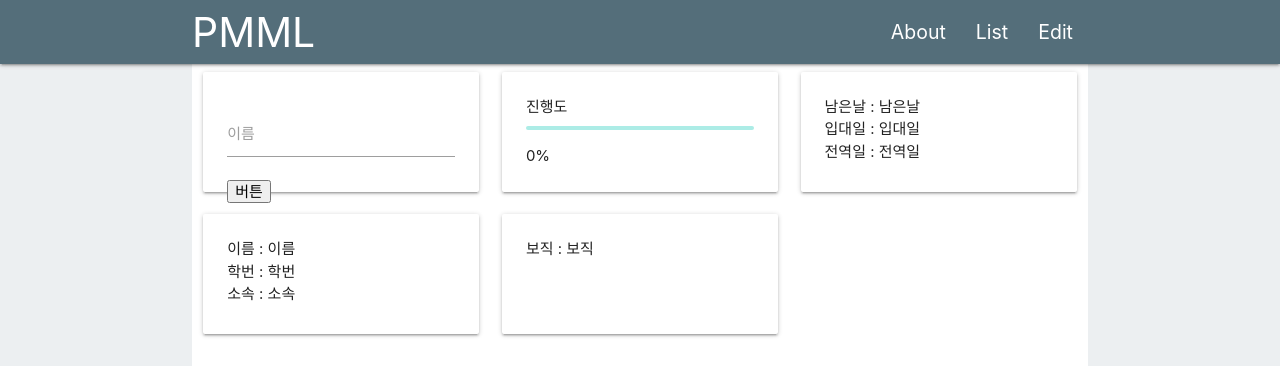
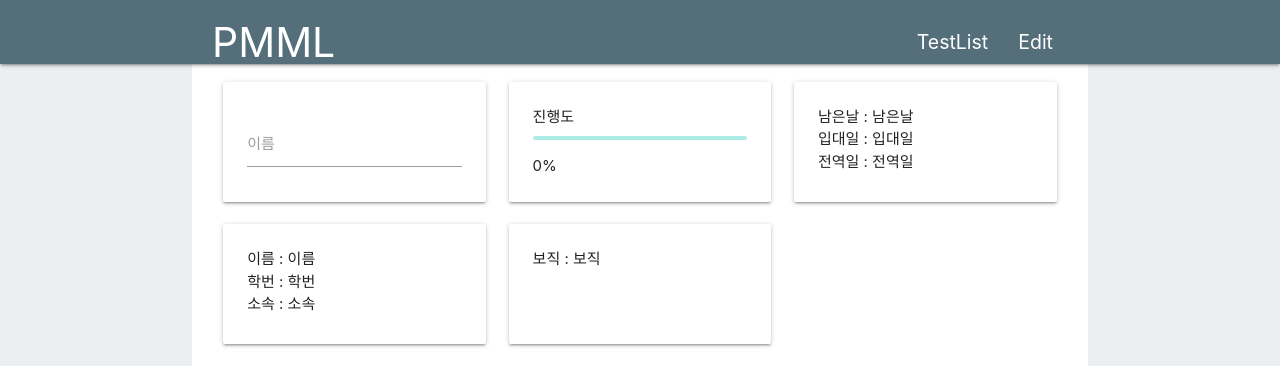
Before and after one commit to MoonJuhan/pmml, a PHP site: page / in a window 1280 px wide. Shown: the top 366 px of the page. Run offline with PHP 8.4, Linux system fonts and the light colour scheme; some libraries are stand-ins or nearby versions.

Commit message:
Vue-Router 삭제

```diff
--- a/JS/finder.js
+++ b/JS/finder.js
@@ -1,66 +1,6 @@
 var GSScurl = "https://spreadsheets.google.com/feeds/cells/14pDCMfhYCyTRfsl_RaWa-_viDwsNpGyLSRhHFMH3R1s/1/public/basic?alt=json-in-script&min-row=1&min-col=1&callback=?";
 var entry;
 var member_list = new Array();
-
-// Router Test
-var Header = {
-	template : '<header class="no-padding">\
-        <div class="navbar-fixed">\
-            <nav class="navfeature #37474f blue-grey darken-1">\
-                <div class="container nav-wrapper">\
-                    <a href="#" class="waves-effect waves-light brand-logo">\
-                  <span class="navmenu">PMML</span>\
-                  </a>\
-                    <ul id="nav" class="hide-on-med-and-down right">\
-                        <li><a class="navmenu" href="list.html">About</router-link></li>\
-                        <li><router-link class="navmenu" to="/list">List</router-link></li>\
-                        <li><a class="navmenu" href="https://docs.google.com/spreadsheets/d/14pDCMfhYCyTRfsl_RaWa-_viDwsNpGyLSRhHFMH3R1s/edit?usp=sharing">Edit</a>\</li>\
-                    </ul>\
-                </div>\
-            </nav>\
-        </div>\
-    </header>'
-};
-
-var Footer = {
-	template : '<footer class="page-footer #bdbdbd grey lighten-1">\
-        <div class="footer-copyright">\
-            <div class="container">\
-                © 2014 Copyright Text\
-                <a class="grey-text text-lighten-4 right" href="#!">More Links</a>\
-            </div>\
-        </div>\
-    </footer>'
-};
-
-var routes = [
-	{
-		path: '/',
-		components: {
-			header : Header,
-			footer : Footer
-		}
-	},
-	{
-		path: '/about',
-		components: {
-			header : Header,
-			footer : Footer
-		}
-	},
-	{
-		path: '/list',
-		components: {
-			header : Header,
-			footer : Footer
-		}
-	}
-];
-
-
-var router = new VueRouter({
-	routes
-});
 
 // Autocomplete Test
 var testob = new Object();
@@ -113,7 +53,6 @@ $.getJSON(GSScurl, function(data) {
 
 var app = new Vue({
     el: '#app',
-	router: router,
     data: {
         name: '이름',
         stuID: '학번',
@@ -163,10 +102,7 @@ var app = new Vue({
 
                 }
             }
-        },
-		clickbtn: function(){
-			alert("버튼 클릭!");
-		}
+        }
     }
 });
 
--- a/Stylesheets/testStyleSheet.css
+++ b/Stylesheets/testStyleSheet.css
@@ -10,3 +10,7 @@
 .navmenu {
 	font-size:1.3em;
 }
+
+.container {
+	padding: 10px 20px 10px 20px;
+}
--- a/index.html
+++ b/index.html
@@ -29,7 +29,28 @@
 <body class="#eceff1 blue-grey lighten-5">
     <div id="app">
 
-        <router-view name="header"></router-view>
+        <header class="no-padding">
+            <div class="navbar-fixed">
+                <nav class="navfeature #37474f blue-grey darken-1">
+                    <div class="container nav-wrapper">
+                        <a href="#" class="waves-effect waves-light brand-logo">
+                            <span class="navmenu">PMML</span>
+                        </a>
+                        <ul id="nav" class="hide-on-med-and-down right">
+                            <li>
+                                <a class="navmenu" href="list.html">TestList</a>
+                            </li>
+                            <li>
+                                <router-link class="navmenu" to="/list">VueRouterList</router-link>
+                            </li>
+                            <li>
+                                <a class="navmenu" href="https://docs.google.com/spreadsheets/d/14pDCMfhYCyTRfsl_RaWa-_viDwsNpGyLSRhHFMH3R1s/edit?usp=sharing">Edit</a>
+                            </li>
+                        </ul>
+                    </div>
+                </nav>
+            </div>
+        </header>
 
         <div class="container #ffffff white">
             <div class="row">
@@ -39,9 +60,6 @@
                             <input id="name1" type="text" class="validate autocomplete" v-on:input="updateValue($event.target.value)">
                             <label class="active" for="name1">이름</label>
                         </div>
-                        <button v-on:click="clickbtn">
-							버튼
-						</button>
                     </div>
                 </div>
                 <div class="col s4">
@@ -55,32 +73,46 @@
                 </div>
                 <div class="col s4">
                     <div class="card-panel N/A transparent">
-                        남은날 : <span v-html="dday"></span>
-                        <br> 입대일 : <span v-html="inday"></span>
-                        <br> 전역일 : <span v-html="outday"></span>
+                        남은날 :
+                        <span v-html="dday"></span>
+                        <br> 입대일 :
+                        <span v-html="inday"></span>
+                        <br> 전역일 :
+                        <span v-html="outday"></span>
                     </div>
                 </div>
                 <div class="col s4">
                     <div class="card-panel N/A transparent">
-                        이름 : <span v-html="name"></span>
-                        <br> 학번 : <span v-html="stuID"></span>
-                        <br> 소속 : <span v-html="regiment"></span>
+                        이름 :
+                        <span v-html="name"></span>
+                        <br> 학번 :
+                        <span v-html="stuID"></span>
+                        <br> 소속 :
+                        <span v-html="regiment"></span>
                     </div>
                 </div>
                 <div class="col s4">
                     <div class="card-panel N/A transparent">
-                        보직 : <span v-html="assignment"></span>
+                        보직 :
+                        <span v-html="assignment"></span>
                     </div>
                 </div>
             </div>
             <iframe id="googlesheet" src="https://docs.google.com/spreadsheets/d/e/2PACX-1vQquO5M8p9wZZZGKpHRW5kUM_6BRZxxtFiVjiXIMzqmjarCmx4H9tcHVYNiZsJinCKZIX0XDn8AsiXk/pubhtml/sheet?headers=false&gid=0"></iframe>
         </div>
 
-        <router-view name="footer"></router-view>
-
+        <footer class="page-footer #bdbdbd grey lighten-1">
+            <div class="footer-copyright">
+                <div class="container">
+                    © 2014 Copyright Text
+                    <a class="grey-text text-lighten-4 right" href="#!">More Links</a>
+                </div>
+            </div>
+        </footer>
 
     </div>
 </body>
 
 <script src="/PMML/JS/finder.js"></script>
+
 </html>
```
Also changed, not shown: test.vue (deleted, +0 -22 lines).
